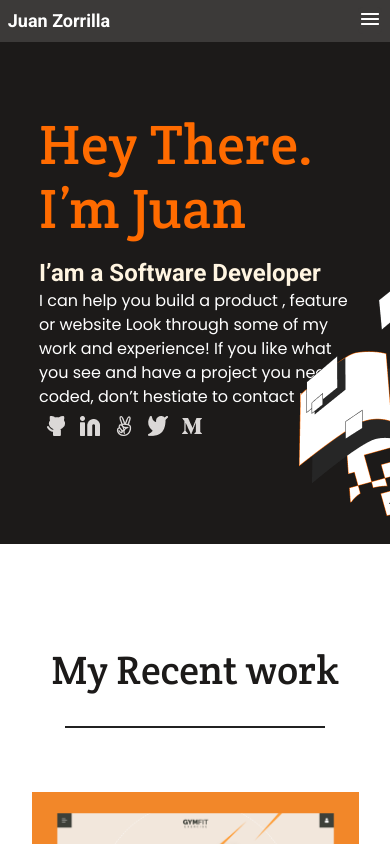
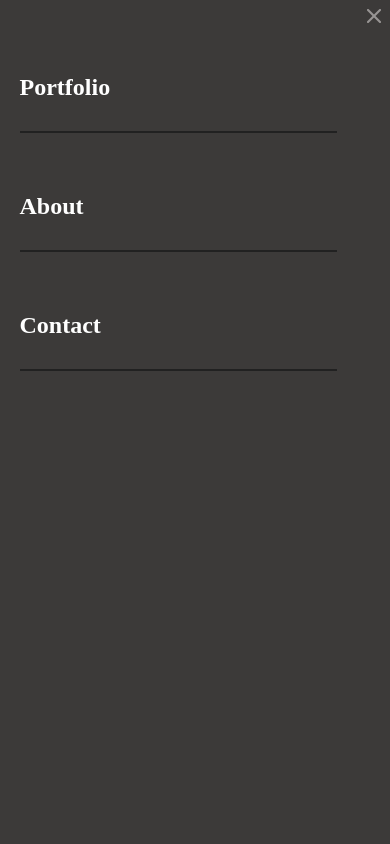
Before and after one commit to Swarzstein/Portfolio, a plain HTML site: page index.html in a window 390 px wide. Both pictures are taken after a click on the button 370 px from the left and 20 px from the top of the page. Shown: the top 844 px of the page. Drawn offline with Linux system fonts and the light colour scheme; a web font is replaced by a local one.

Commit message:
Completed pop-up menu from hamburger

```diff
--- a/css/styles.css
+++ b/css/styles.css
@@ -217,6 +217,11 @@ hr {
   align-self: flex-start;
 }
 
+.flex-right {
+  display: flex;
+  justify-content: end;
+}
+
 .gradient {
   background: linear-gradient(180.45deg, rgba(38, 38, 38, 0) 0.75%, rgba(38, 38, 38, 0.9) 61.94%), url(image_processing20200427-30692-7af91d);
 }
@@ -234,6 +239,12 @@ hr {
 
 .icon {
   margin: 5px;
+}
+
+.img-btn {
+  background: none;
+  border-style: none;
+  padding: 1%;
 }
 
 .input-1 {
@@ -288,6 +299,10 @@ hr {
   grid-gap: 30px;
   grid-auto-flow: dense;
   justify-content: center;
+}
+
+.menu-active {
+  width: 100vh;
 }
 
 .p-lang {
@@ -480,8 +495,29 @@ hr {
   padding-top: 200px;
 }
 
+.wide-menu {
+  width: 100%;
+  height: 100vh;
+  position: fixed;
+  background-color: #3C3A39;
+  display: flex;
+  flex-direction: column;
+  align-content: center;
+  z-index: 4;
+}
+
+.wide-menu button {
+
+}
+
 .wht {
   color: #fff;
+}
+
+
+
+.hidden {
+  display: none;
 }
 
 #ab-info {
@@ -525,10 +561,6 @@ hr {
   background: #3c3a39;
   border-radius: 5px;
   border-style: none;
-}
-
-#menu-options {
-  display: none;
 }
 
 #menu-div {
--- a/index.html
+++ b/index.html
@@ -9,16 +9,33 @@
   <link rel="stylesheet" href="https://cdnjs.cloudflare.com/ajax/libs/font-awesome/4.7.0/css/font-awesome.min.css">
 </head>
 <body>
+  <div id="wide-menu" class="wide-menu hidden">
+    <div class="flex-right">
+      <button type="button" class="img-btn" onclick="displayMenu()">
+        <img src="icons/Icon-Cancel.png" alt="Cancel">
+      </button>
+    </div>
+    <div class="container-2 column">
+      <a href="#headline" onclick="displayMenu()"><h2>Portfolio</h2></a>
+      <div class="divider"></div>
+      <a href="#" onclick="displayMenu()"><h2>About</h2></a>
+      <div class="divider"></div>
+      <a href="#" onclick="displayMenu()"><h2>Contact</h2></a>
+      <div class="divider"></div>
+    </div>
+
+  </div>
   <header>
     <div class="header-item" id="logo-container">
       <a href="#">Juan Zorrilla</a>
     </div>
     <div class="header-item">
       <nav>
-        <button class="header-item" id="menu-button">
+        <button class="header-item menu-button" id="menu-button" type="button" onclick="displayMenu()">
           <img src="icons/Icon-Menu.png" alt="btn">
         </button>
-        <ul id="menu-options">
+        <ul id="menu-options" class="hidden">
+          <li class="hidden">X</li>
           <li>Portfolio</li>
           <li>About</li>
           <li>Contact</li>
@@ -252,4 +269,5 @@
     </div>
   </footer>
 </body>
+<script src="js/main.js"></script>
 </html>
--- /dev/null
+++ b/js/main.js
@@ -0,0 +1,4 @@
+function displayMenu(){
+  document.querySelector('#menu-button').classList.toggle('hidden');
+  document.querySelector('#wide-menu').classList.toggle('hidden');
+}
```
Also changed, not shown: icons/Icon-Cancel.png (added).
